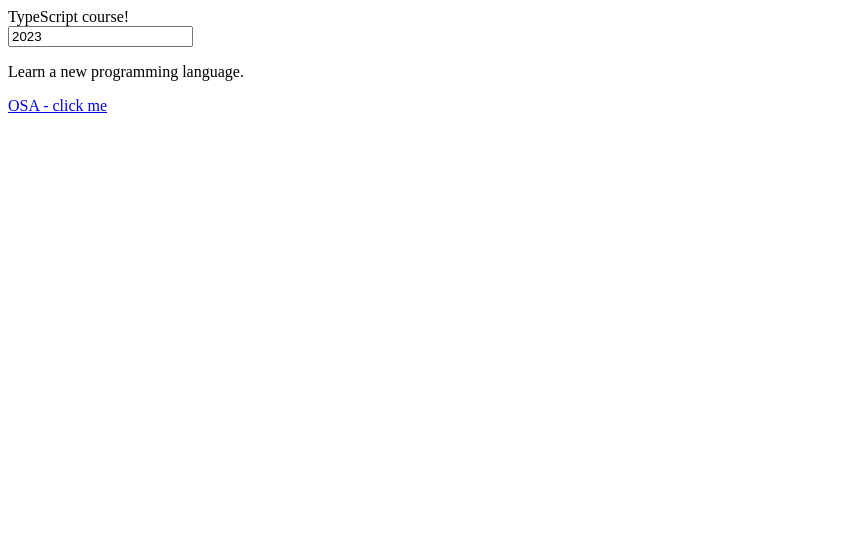
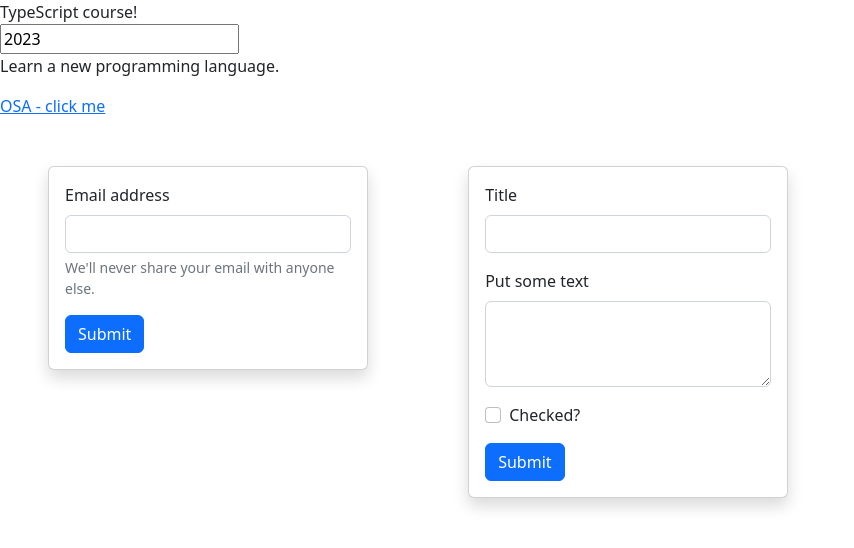
Before and after one commit to SKindij/udemy-TypeScript-course, a website: page index.html in a window 1280 px wide. Shown: the whole page, without its empty margins (0-854 px from the left). Drawn offline with nearby package versions, Linux system fonts and the light colour scheme.

Commit message:
chore: add code examples on topic

```diff
--- a/index.html
+++ b/index.html
@@ -5,10 +5,10 @@
     <link http-equiv="X-UA-Compatible" content="IE=edge" />
     <meta name="viewport" content="width=device-width, initial-scale=1.0" />
     <title>TS test</title>
+    <link rel="stylesheet" href="https://cdnjs.cloudflare.com/ajax/libs/bootstrap/5.2.0/css/bootstrap.min.css" />
   </head>
   <body>
     <div id="root">
-
 
       <div class="boxTS">TypeScript course!</div>
       <input type="number" value="2023">
@@ -16,7 +16,36 @@
       <p class="paragraph">Learn a new programming language.</p>
 
       <a href="osatechno.com">OSA - click me</a>
+      <br />
 
+    <div class="card d-inline-block align-top shadow w-25 p-3 m-5">
+      <form>
+        <div class="mb-3">
+            <label for="email" class="form-label">Email address</label>
+            <input type="email" class="form-control" id="email" aria-describedby="emailHelp">
+            <div id="emailHelp" class="form-text">We'll never share your email with anyone else.</div>
+        </div>
+            <button type="submit" class="btn btn-primary">Submit</button>
+      </form>
+    </div>
+
+    <div class="card d-inline-block shadow w-25 p-3 m-5">
+      <form>
+        <div class="mb-3">
+            <label for="title" class="form-label">Title</label>
+            <input type="text" class="form-control" id="title">
+        </div>
+        <div class="mb-3">
+            <label for="text" class="form-label">Put some text</label>
+            <textarea class="form-control" id="text" rows="3"></textarea>
+        </div>
+        <div class="mb-3 form-check">
+            <input type="checkbox" class="form-check-input" id="checkbox">
+            <label class="form-check-label" for="checkbox">Checked?</label>
+        </div>
+          <button type="submit" class="btn btn-primary">Submit</button>
+      </form>
+    </div>
 
     </div>
     <!-- Assume index.js is the compiled output of index.ts -->
--- a/index.ts
+++ b/index.ts
@@ -1,6 +1,7 @@
 const boxTS = document.querySelector('.boxTS') as HTMLElement;
 const inputTS = document.querySelector('input');
 const linkTS = document.querySelector('a');
+const pTS = document.querySelector('.paragraph') as HTMLParagraphElement;
 
 console.log(inputTS?.value);
 
@@ -8,7 +9,9 @@ if (linkTS) {
     console.log(linkTS.href);
 }
 
-
+linkTS?.addEventListener('click', (e)=> {
+  e.preventDefault();
+});
 
 
 
```
